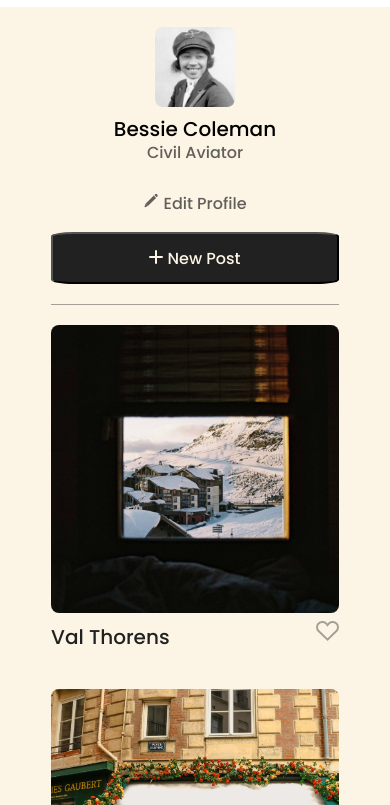
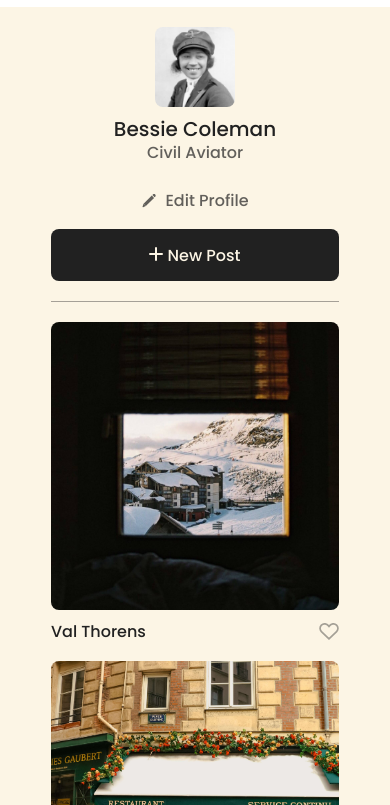
Before and after one commit to BicegoBuilds/se_project_spots, a plain HTML site: page index.html in a window 390 px wide. Shown: the part 39-844 px from the top of the page. Drawn offline with Linux system fonts and the light colour scheme.

Commit message:
Project Spots V2

```diff
--- a/blocks/card.css
+++ b/blocks/card.css
@@ -10,10 +10,11 @@
   display: flex;
   align-items: center;
   justify-content: space-between;
+  margin-top: 12px;
 }
 
 .card__title {
-  margin: 12px 0 0;
+  margin: 0;
   font-family: "Poppins", Arial, sans-serif;
   font-weight: 500;
   font-size: 20px;
@@ -37,4 +38,16 @@
   .card__image {
     height: 288px;
   }
+
+  .card__title {
+    font-size: 16px;
+    max-width: 260px;
+  }
+
+  .card__like-btn {
+    width: 20px;
+    height: 18px;
+    background-size: contain;
+    background-repeat: no-repeat;
+  }
 }
--- a/blocks/cards.css
+++ b/blocks/cards.css
@@ -16,5 +16,6 @@
 @media screen and (max-width: 627px) {
   .cards__list {
     grid-template-columns: repeat(auto-fit, 288px);
+    gap: 20px;
   }
 }
--- a/blocks/content.css
+++ b/blocks/content.css
@@ -1,3 +1,17 @@
 .content {
   padding: 0 20px;
 }
+
+@media screen and (max-width: 627px) {
+  .content {
+    box-sizing: border-box;
+    padding: 0;
+  }
+}
+
+/* @media screen and (max-width: 400px) {
+  .content {
+    box-sizing: border-box;
+    padding: 0;
+  }
+} */
--- a/blocks/profile.css
+++ b/blocks/profile.css
@@ -23,22 +23,18 @@
   line-height: 1;
   text-overflow: ellipsis;
   overflow: hidden;
-  line-clamp: 3;
   display: -webkit-box;
   -webkit-line-clamp: 3;
   -webkit-box-orient: vertical;
   max-width: 420px;
   font-family: "Poppins", Arial, sans-serif;
-  font-weight: 500;
-  font-size: 32px;
-  line-height: 1;
+  color: #212121;
 }
 
 .profile__description {
   margin: 0;
   text-overflow: ellipsis;
   overflow: hidden;
-  line-clamp: 3;
   display: -webkit-box;
   -webkit-line-clamp: 3;
   -webkit-box-orient: vertical;
@@ -63,6 +59,8 @@
   line-height: 1;
   opacity: 70%;
   padding: 0;
+  display: flex;
+  gap: 8px;
 }
 
 .profile__add-btn {
@@ -71,12 +69,13 @@
   color: #fcf5e5;
   width: 149px;
   height: 52px;
-  border-radius: 8%;
+  border-radius: 8px;
   margin-top: auto;
   font-family: "Poppins", Arial, sans-serif;
   font-weight: 500;
   font-size: 16px;
   line-height: 1;
+  border: none;
 }
 
 @media screen and (max-width: 627px) {
--- a/index.html
+++ b/index.html
@@ -119,7 +119,7 @@
         </section>
       </main>
       <footer class="footer">
-        <div class="footer__text">2025 &copy; Spots</div>
+        <p class="footer__text">2025 &copy; Spots</p>
       </footer>
     </div>
   </body>
```
Also changed, not shown: 1 other file.
